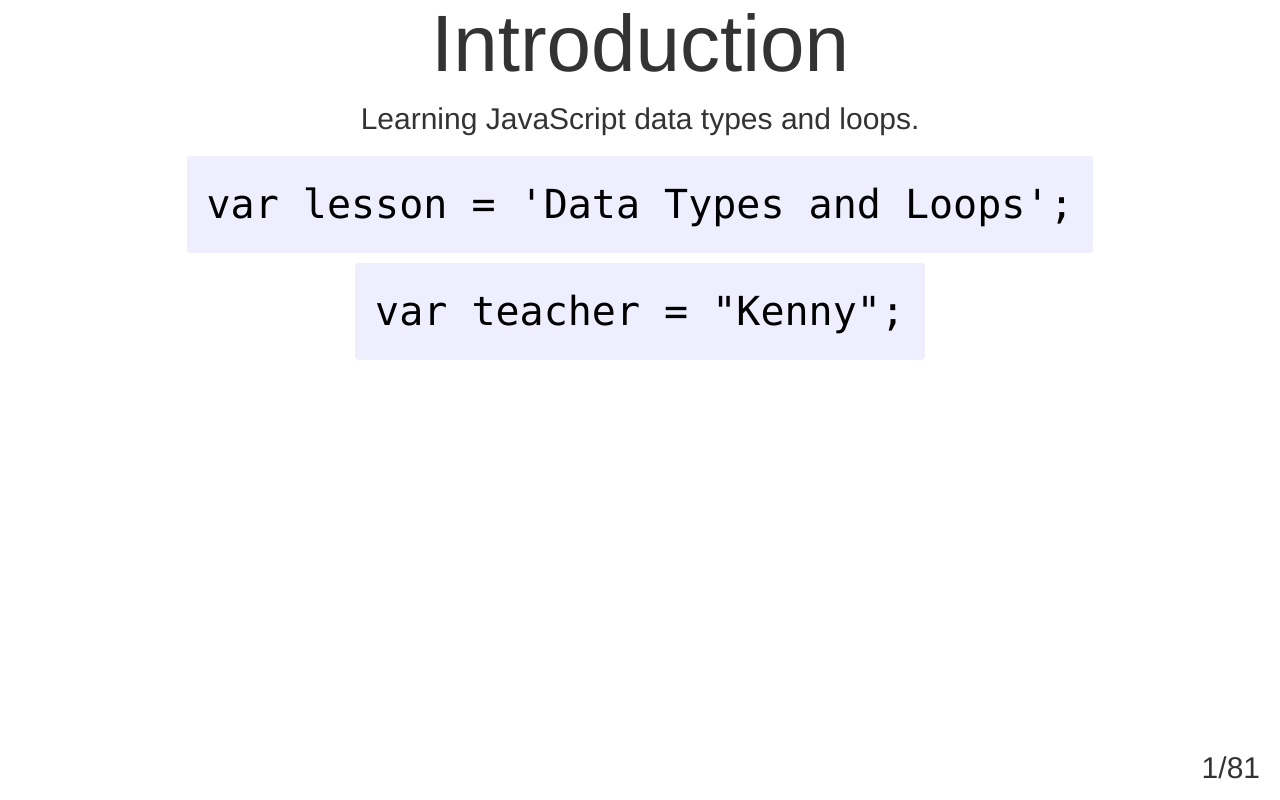
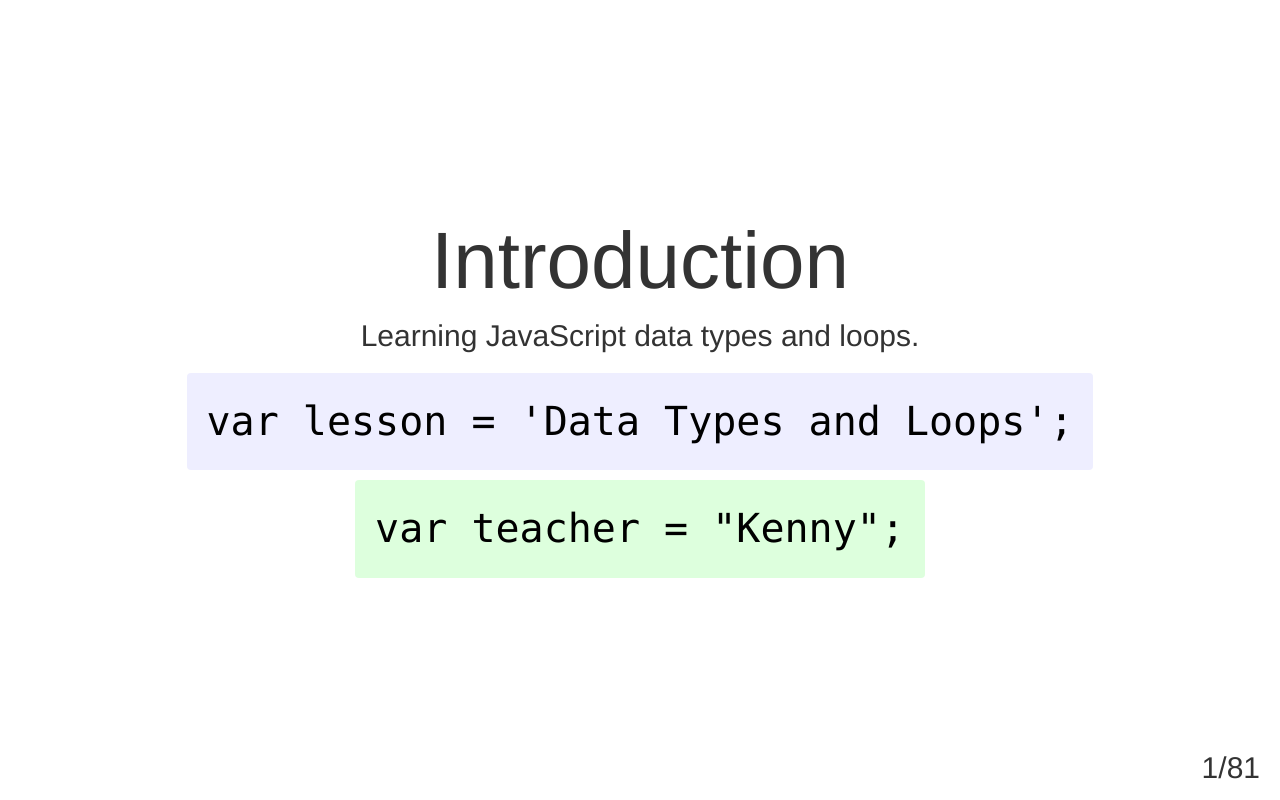
Before and after one commit to kentendo/javascript-slides, a website: page src/index.html in a window 1280 px wide. Drawn offline with nearby package versions, Linux system fonts and the light colour scheme; some packages are replaced by stand-ins of ours; files that its build step writes are made by us from their sources; files whose address does not match are found by name.

Commit message:
reworked css/html and added index to url for linking to a slide

```diff
--- a/Gruntfile.js
+++ b/Gruntfile.js
@@ -105,7 +105,7 @@ module.exports = function(grunt) {
         tasks: ['jshint:src_test', 'htmlmin', 'concat', 'uglify']
       },
       css_test: {
-        files: 'src/css/styles.css',
+        files: 'src/css/*',
         tasks: ['sass', 'cssmin']
       }
     }
--- a/src/css/styles.scss
+++ b/src/css/styles.scss
@@ -5,6 +5,7 @@ $bad-color:  #fee;
 
 body {
   font-size: 30px;
+  text-align:center;
 }
 
 h1, h2, h3{
@@ -40,45 +41,40 @@ code {
   display:inline-block;
   color: #000;
   background-color: $info-color;
-  white-space: pre;
   text-align:left;
 
-  .medium {
+  &.small {
+    font-size:25px;
+    padding:10px;
+  }
+
+  &.medium {
     font-size:33px;
     padding:15px;
   }
 
-  .small {
-    font-size:25px;
-    padding:10px;
-  }
-
-  .good {
+  &.good {
     background-color: $good-color;
   }
 
-  .bad {
+  &.bad {
     background-color: $bad-color;
   }
-}
 
-.slide {
-  text-align:center;
 }
 
 .glyphicon {
-
   vertical-align:middle;
 
-  .big {
+  &.big {
     font-size: 80px;
   }
 
-  .medium {
+  &.medium {
     font-size: 60px;
   }
 
-  .small {
+  &.small {
     font-size: 40px;
   }
 }
--- a/src/index.html
+++ b/src/index.html
@@ -3,7 +3,7 @@
   <head>
     <title>JavaScript - Datatypes and Loops - Slides</title>
     <link rel="stylesheet" type="text/css" href="lib/bootstrap/dist/css/bootstrap.min.css"/>
-    <link rel="stylesheet" type="text/css" href="css/javascript-slides.css"/>
+    <link rel="stylesheet" type="text/css" href="css/javascript-slides.min.css"/>
   </head>
   <body>
     <slideshow>
@@ -54,16 +54,16 @@
       </slide>
       <slide>
         <p>Save this in a file and open with a browser.</p>
-        <code class="text-left medium">&lt;!doctype html&gt;
-&lt;html&gt;
-  &lt;head&gt;
-    &lt;title&gt;Enter your name here&lt;/title&gt;
-  &lt;/head&gt;
-  &lt;body&gt;
-    &lt;script&gt;
-      alert('Hello World');
-    &lt;/script&gt;
-  &lt;/body&gt;
+        <code class="text-left medium">&lt;!doctype html&gt;<br>
+&lt;html&gt;<br>
+&nbsp;&nbsp;&lt;head&gt;<br>
+&nbsp;&nbsp;&nbsp;&nbsp;&lt;title&gt;Enter your name here&lt;/title&gt;<br>
+&nbsp;&nbsp;&lt;/head&gt;<br>
+&nbsp;&nbsp;&lt;body&gt;<br>
+&nbsp;&nbsp;&nbsp;&nbsp;&lt;script&gt;<br>
+&nbsp;&nbsp;&nbsp;&nbsp;&nbsp;&nbsp;alert('Hello World');<br>
+&nbsp;&nbsp;&nbsp;&nbsp;&lt;/script&gt;<br>
+&nbsp;&nbsp;&lt;/body&gt;<br>
 &lt;/html&gt;</code>
       </slide>
       <slide>
@@ -88,8 +88,8 @@
       </slide>
       <slide>
         <p><span class="glyphicon glyphicon-thumbs-up big" aria-hidden="true"></span> A few statements...</p>
-        <code class="good">var i = 12;
-var j = 8;
+        <code class="good">var i = 12;<br>
+var j = 8;<br>
 alert(i + j);</code>
       </slide>
       <slide>
@@ -106,8 +106,8 @@ alert(i + j);</code>
       </slide>
       <slide>
         <p>We use the <var>var</var> directive to create variables.</p>
-        <code class="good">var i = 0;
-var j = 1;
+        <code class="good">var i = 0;<br>
+var j = 1;<br>
 var k = "text goes here";</code>
       </slide>
       <slide>
@@ -123,34 +123,34 @@ var k = "text goes here";</code>
       </slide>
       <slide>
         <p>...or in multiple lines.</p>
-        <code class="good">var i = 0,
-    j = 1,
-    k = "text goes here";</code>
+        <code class="good">var i = 0,<br>
+&nbsp;&nbsp;&nbsp;&nbsp;j = 1,<br>
+&nbsp;&nbsp;&nbsp;&nbsp;k = "text goes here";</code>
       <p><span class="glyphicon glyphicon-thumbs-up small" aria-hidden="true"></span> <i>A little cleaner.</i></p>
       </slide>
       <slide>
         <p>You can also declare empty variables and assign them values later</p>
-        <code class="good medium">var i; // I'm empty
-var a, b, c; // We are too
-var d = "I have a value :)"; // Not empty
-i = d; // Not empty anymore
+        <code class="good medium">var i; // I'm empty<br>
+var a, b, c; // We are too<br>
+var d = "I have a value :)"; // Not empty<br>
+i = d; // Not empty anymore<br>
 alert(i);</code>
       </slide>
       <slide>
         <p>Once you declare a variable you can use it.</p>
-        <code class="good">var i;
-console.log(i); // prints undefined
-i = 1;
+        <code class="good">var i;<br>
+console.log(i); // prints undefined<br>
+i = 1;<br>
 console.log(i); // prints 1</code>
       </slide>
       <slide>
         <h1><span class="glyphicon glyphicon-thumbs-up big" aria-hidden="true"></span> camelCase</h1>
-        <code class="good">var isMobile;
+        <code class="good">var isMobile;<br>
 var isCamelCase = true;</code>
       </slide>
       <slide>
         <h1><span class="glyphicon glyphicon-thumbs-down" aria-hidden="true"></span> not camelCase.</h1>
-        <code class="bad">var ismobile;
+        <code class="bad">var ismobile;<br>
 var iscamelcase = false;</code>
       </slide>
       <slide>
@@ -164,35 +164,35 @@ var iscamelcase = false;</code>
       </slide>
       <slide>
         <p><span class="glyphicon glyphicon-thumbs-up" aria-hidden="true"></span> Single line comments start with //</p>
-        <code class="good medium">// here's a comment from the code on this page
-// this might help me later
-// or someone else looking at my code
-
-// this will disable scrollbars
+        <code class="good medium">// here's a comment from the code on this page<br>
+// this might help me later<br>
+// or someone else looking at my code<br>
+<br>
+// this will disable scrollbars<br>
 $document[0].body.style.overflow = 'hidden';</code>
       </slide>
       <slide>
         <p>Multiline comments start with &#47;* and end with *&#47;,</p>
         <p>with some * in between.</p>
-        <code class="good small">/*
- * This is how they do it...
- * ...and like this.
- * ...and like this.
- * ...and like this.
- *
- */
-
+        <code class="good small">/*<br>
+ * This is how they do it...<br>
+ * ...and like this.<br>
+ * ...and like this.<br>
+ * ...and like this.<br>
+ *<br>
+ */<br>
+<br>
 /* We still can do a one liner though. */</code>
       </slide>
       <slide>
         <h1>Blocks</h1>
-        <code class="medium">// blocks are multiple statements wrapped in curly brackets
-// there's no use for standalone blocks
-// but we use them for more complex things later
-{
-  var one = 1;
-  var two = 2;
-  alert(one * 2);
+        <code class="medium">// blocks are multiple statements wrapped in curly brackets<br>
+// there's no use for standalone blocks<br>
+// but we use them for more complex things later<br>
+{<br>
+&nbsp;&nbsp;var one = 1;<br>
+&nbsp;&nbsp;var two = 2;<br>
+&nbsp;&nbsp;alert(one * 2);<br>
 }</code>
       </slide>
       <slide>
@@ -200,60 +200,60 @@ $document[0].body.style.overflow = 'hidden';</code>
       </slide>
       <slide>
         <h1>Arithmetic Operators<br>+, -, *, /, %</h1>
-        <code class="small">// these operators are used for simple math
-console.log(4 + 2) // prints 6
-console.log(4 - 2) // prints 2
-console.log(4 * 2) // prints 8
-console.log(4 / 2) // prints 2
+        <code class="small">// these operators are used for simple math<br>
+console.log(4 + 2) // prints 6<br>
+console.log(4 - 2) // prints 2<br>
+console.log(4 * 2) // prints 8<br>
+console.log(4 / 2) // prints 2<br>
 console.log(4 % 2) // prints 0</code>
       </slide>
       <slide>
         <h1>String Concatenation</h1>
         <p>Putting pieces of text together with +.</p>
-        <code class="good">var myString = "My" + " " + "String";
+        <code class="good">var myString = "My" + " " + "String";<br>
 alert(myString); // My String</code>
       </slide>
       <slide>
         <h1>Increment/Decrement<br>++, --</h1>
-        <code class="good">var i = 0;
-i++;
-console.log(i); // prints 1
-i--;
+        <code class="good">var i = 0;<br>
+i++;<br>
+console.log(i); // prints 1<br>
+i--;<br>
 console.log(i); // prints 0</code>
       </slide>
       <slide>
         <h1>Logical Operators<br>&amp;&amp;, ||, !</h1>
-          <code class="good medium">var isTasty = true, isCheap = true, isFree = false;
-alert(isTasty && isCheap) // AND;
-alert(isCheap || isFree) // OR;
+          <code class="good medium">var isTasty = true, isCheap = true, isFree = false;<br>
+alert(isTasty && isCheap) // AND;<br>
+alert(isCheap || isFree) // OR;<br>
 alert(!isFree) // NOT</code>
         </ul>
       </slide>
       <slide>
         <h1>Assignment Operators<br>=, +=, -=, *=, /=</h1>
         <p>These are the basic assignment operators used to assign values to variables.</p>
-        <code class="good medium">var i = 1;
-console.log(i += 1); // prints 2
-console.log(i -= 1); // prints 1
-console.log(i *= 3); // prints 3
+        <code class="good medium">var i = 1;<br>
+console.log(i += 1); // prints 2<br>
+console.log(i -= 1); // prints 1<br>
+console.log(i *= 3); // prints 3<br>
 console.log(i /= 3); // prints 1</code>
       </slide>
       <slide>
         <h1>Comparison Operators<br>==, ===, !=, !==</h1>
         <p>Use these to compare two statements.</p>
-        <code class="good medium">var i = false,
-    j = "";
-console.log(i == j); // equality
-console.log(i === j); // strict equality
-console.log(i != j); // inequality
+        <code class="good medium">var i = false,<br>
+    j = "";<br>
+console.log(i == j); // equality<br>
+console.log(i === j); // strict equality<br>
+console.log(i != j); // inequality<br>
 console.log(i !== j); // strict inequality</code>
       </slide>
       <slide>
         <h1>More Comparison Operators<br>&gt;, &gt;=, &lt;, &lt;=</h1>
-        <code class="good medium">var i = 5, j = 5;
-console.log(i &lt; j); // less than
-console.log(i &lt;= j); // less than or equal to
-console.log(i &gt; j); // greater than
+        <code class="good medium">var i = 5, j = 5;<br>
+console.log(i &lt; j); // less than<br>
+console.log(i &lt;= j); // less than or equal to<br>
+console.log(i &gt; j); // greater than<br>
 console.log(i &gt;= j); // greater than or equal to</code>
       </slide>
       <slide>
@@ -261,38 +261,38 @@ console.log(i &gt;= j); // greater than or equal to</code>
       </slide>
       <slide>
       	<h1>if</h1>
-        <code>var isCoding = true;
+        <code>var isCoding = true;<br>
 if(isCoding) alert("I'm coding!");</code>
       </slide>
       <slide>
       	<h1>The same thing with a block.</h1>
-        <code>var isCoding = true;
-if(isCoding) {
-  // could add more code here
-  alert("I'm coding!");
+        <code>var isCoding = true;<br>
+if(isCoding) {<br>
+&nbsp;&nbsp;// could add more code here<br>
+&nbsp;&nbsp;alert("I'm coding!");<br>
 }</code>
       </slide>
       <slide>
       	<h1>if..else</h1>
-        <code>var isCoding = true;
-if(isCoding)
-  alert("I'm coding!");
-else
-  alert("I'm not coding!");</code>
+        <code>var isCoding = true;<br>
+if(isCoding)<br>
+&nbsp;&nbsp;alert("I'm coding!");<br>
+else<br>
+&nbsp;&nbsp;alert("I'm not coding!");</code>
       </slide>
       <slide>
       	<h1>The same thing with less lines.</h1>
-        <code>var isCoding = true;
-if(isCoding) alert("I'm coding!")
+        <code>var isCoding = true;<br>
+if(isCoding) alert("I'm coding!")<br>
 else alert("I'm not coding!");</code>
       </slide>
       <slide>
       	<h1>The same thing with blocks.</h1>
-        <code>var isCoding = true;
-if(isCoding) {
-  alert("I'm coding!");
-} else {
-  alert("I'm not coding!");
+        <code>var isCoding = true;<br>
+if(isCoding) {<br>
+&nbsp;&nbsp;alert("I'm coding!");<br>
+} else {<br>
+&nbsp;&nbsp;alert("I'm not coding!");<br>
 }</code>
       </slide>
       <slide>
@@ -311,8 +311,8 @@ if(isCoding) {
       <slide>
         <h1>Dynamic Types</h1>
         <p>You can change the type of a variable.</p>
-        <code>var x = 0; // I'm a Number!
-x = "Some text."; // I'm a String!
+        <code>var x = 0; // I'm a Number!<br>
+x = "Some text."; // I'm a String!<br>
 x = [1, 2, 3, 4, 5]; // I'm an Array!</code>
       </slide>
       <slide>
@@ -342,13 +342,12 @@ x = [1, 2, 3, 4, 5]; // I'm an Array!</code>
       <slide>
       	<h1>To be or not to be.</h1>
         <p>A <var>Boolean</var> can only be true or false.</p>
-        <code class="good medium">var myBoolean = true;
-if(myBoolean) alert('It is true!');
-
-// now assign false
-myBoolean = false;
-if(!myBoolean) alert('It is false!');
-</code>
+        <code class="good medium">var myBoolean = true;<br>
+if(myBoolean) alert('It is true!');<br>
+<br>
+// now assign false<br>
+myBoolean = false;<br>
+if(!myBoolean) alert('It is false!');</code>
       </slide>
       <slide>
         <h1>Null</h1>
@@ -360,9 +359,9 @@ if(!myBoolean) alert('It is false!');
       <slide>
         <h1>Undefined</h1>
         <p>When a <var>variable</var> has not been assigned a value, it has the value of <var>undefined</var>.</p>
-        <code>var i;
-alert(i); // undefined
-i = true;
+        <code>var i;<br>
+alert(i); // undefined<br>
+i = true;<br>
 alert(i); // true</code>
       </slide>
       <slide>
@@ -375,12 +374,11 @@ alert(i); // true</code>
       </slide>
       <slide>
         <p><span class="glyphicon glyphicon-thumbs-up big" aria-hidden="true"></span> Valid numbers.</p>
-        <code class="good">var a = 100, b = -100;
-var c = -10000.083, d = 3.3;
-var e = 0x000000; // 0
-var y = 123e5; // 12300000
+        <code class="good">var a = 100, b = -100;<br>
+var c = -10000.083, d = 3.3;<br>
+var e = 0x000000; // 0<br>
+var y = 123e5; // 12300000<br>
 var z = 123e-5; // 0.00123</code>
-
       </slide>
       <slide>
         <p><span class="glyphicon glyphicon-thumbs-down big" aria-hidden="true"></span> Invalid numbers.</p>
@@ -424,21 +422,21 @@ var z = 123e-5; // 0.00123</code>
       </slide>
       <slide>
         <p><span class="glyphicon glyphicon-thumbs-up big" aria-hidden="true"></span> Valid string examples.</p>
-        <code class="good">var one = "one";
-var two = '2';
-var three = 'Th' + "r" + 'ee';
+        <code class="good">var one = "one";<br>
+var two = '2';<br>
+var three = 'Th' + "r" + 'ee';<br>
 var four = ""; // I'm empty but I'm legal</code>
       </slide>
       <slide>
         <p><span class="glyphicon glyphicon-thumbs-down big" aria-hidden="true"></span> Invalid strings.</p>
-        <code class="bad">var foo = bar;
-var bar = "foo;
+        <code class="bad">var foo = bar;<br>
+var bar = "foo;<br>
 var bad = "s"s";</code>
       </slide>
       <slide>
         <h1>String.length</h1>
         <p>The length property of a String.</p>
-        <code class="good">var myString = "Hello";
+        <code class="good">var myString = "Hello";<br>
 alert(myString.length); // 5</code>
       </slide>
       <slide>
@@ -451,9 +449,9 @@ alert(myString.length); // 5</code>
           <li>And many, many more...</li>
         </ul>
       </slide>
-      <slide><code class="good">var myString = "Hello World";
-var hello = myString.substr(0, 5);
-var world = myString.substr(6, 5);
+      <slide><code class="good">var myString = "Hello World";<br>
+var hello = myString.substr(0, 5);<br>
+var world = myString.substr(6, 5);<br>
 alert(hello + " " + world);</code>
       </slide>
       <slide>
@@ -479,16 +477,16 @@ alert(hello + " " + world);</code>
       <slide>
         <h1>Object Methods</h1>
         <p>It's just a function stored in a <var>Object</var> property.</p>
-          <code class="good">var myObject = {
-  sayHello:function(){ alert("Hello"); }
-};
-
+          <code class="good">var myObject = {<br>
+  sayHello:function(){ alert("Hello"); }<br>
+};<br>
+<br>
 myObject.sayHello(); // alerts "Hello"</code>
       </slide>
       <slide>
         <h1>Property and method access.</h1>
-        <code>var object = { name:"kenny", age:38 };
-alert(object.name); // dot notation
+        <code>var object = { name:"kenny", age:38 };<br>
+alert(object.name); // dot notation<br>
 alert(object['age']); // bracket notation</code>
       </slide>
       <slide>
@@ -502,16 +500,16 @@ alert(object['age']); // bracket notation</code>
       </slide>
       <slide>
         <h1>Creating Arrays</h1>
-        <code>var myNumberArray = [1, 2, 3];
-var myNameArray = ["Kenny", "Cosca"];
+        <code>var myNumberArray = [1, 2, 3];<br>
+var myNameArray = ["Kenny", "Cosca"];<br>
 var myMixedArray = [7, "text", true];</code>
       </slide>
       <slide>
         <h1>Array Indexes</h1>
         <p>Arrays are indexed starting with 0.</p>
-        <code>var myArray = ["zero", "one", "two"];
-console.log(myArray[0]); // "zero"
-console.log(myArray[2]); // "two"
+        <code>var myArray = ["zero", "one", "two"];<br>
+console.log(myArray[0]); // "zero"<br>
+console.log(myArray[2]); // "two"<br>
 console.log(myArray[3]); // Oh no! Error!</code>
       </slide>
       <slide>
@@ -520,17 +518,17 @@ console.log(myArray[3]); // Oh no! Error!</code>
       <slide>
         <h1>for</h1>
         <p>For loops are great for Arrays!</p>
-        <code class="medium good">var fruits = ['apple', 'orange', 'pear'];
-
-// we're looping through our fruits Array
-for(var i = 0; i &lt; fruits.length; i++){
-  console.log(fruits[i]);
+        <code class="medium good">var fruits = ['apple', 'orange', 'pear'];<br>
+<br>
+// we're looping through our fruits Array<br>
+for(var i = 0; i &lt; fruits.length; i++){<br>
+&nbsp;&nbsp;console.log(fruits[i]);<br>
 }</code>
       </slide>
       <!-- <slide>
         <code>// * is optional
 for (*pre; conditional; *post;){
-  // this runs everytime conditional is true
+&nbsp;&nbsp;// this runs everytime conditional is true
 }</code>
       </slide>
       <slide>
@@ -553,53 +551,53 @@ while(i &lt; max){
       </slide> -->
       <slide>
         <h1>while</h1>
-        <code>var i = 0;
-while(i &lt; 10) {
-  console.log(i);
-  i++;
+        <code>var i = 0;<br>
+while(i &lt; 10) {<br>
+&nbsp;&nbsp;console.log(i);<br>
+&nbsp;&nbsp;i++;<br>
 }</code>
       </slide>
       <slide>
         <h1>do..while</h1>
-        <code>var i = 0;
-do{
-  // this happens once no matter what!
-  console.log(i);
-  i++;
+        <code>var i = 0;<br>
+do{<br>
+&nbsp;&nbsp;// this happens once no matter what!<br>
+&nbsp;&nbsp;console.log(i);<br>
+&nbsp;&nbsp;i++;<br>
 } while (i &lt; 10)</code>
       </slide>
       <slide>
         <h1>for..in</h1>
-        <code class="medium">var teacher = { name: 'Kenny', mood: 'Happy' }
-
-// it's perfect for looping through object properties
-for(var i in teacher){
-  console.log(i);
-  console.log(teacher[i]);
+        <code class="medium">var teacher = { name: 'Kenny', mood: 'Happy' }<br>
+<br>
+// it's perfect for looping through object properties<br>
+for(var i in teacher){<br>
+&nbsp;&nbsp;console.log(i);<br>
+&nbsp;&nbsp;console.log(teacher[i]);<br>
 }</code>
       </slide>
       <slide>
         <h1>Switch</h1>
-        <code class="good small">switch(event.which)
-{
-  case 37: // left
-    scope.down();
-    break;
-  case 38: // up
-    scope.up();
-    break;
-  case 39: // right
-    scope.up();
-    break;
-  case 40: // down
-    scope.down();
-    break;
+        <code class="good small">switch(event.which)<br>
+{<br>
+&nbsp;&nbsp;case 37: // left<br>
+&nbsp;&nbsp;&nbsp;&nbsp;scope.down();<br>
+&nbsp;&nbsp;&nbsp;&nbsp;break;<br>
+&nbsp;&nbsp;case 38: // up<br>
+&nbsp;&nbsp;&nbsp;&nbsp;scope.up();<br>
+&nbsp;&nbsp;&nbsp;&nbsp;break;<br>
+&nbsp;&nbsp;case 39: // right<br>
+&nbsp;&nbsp;&nbsp;&nbsp;scope.up();<br>
+&nbsp;&nbsp;&nbsp;&nbsp;break;<br>
+&nbsp;&nbsp;case 40: // down<br>
+&nbsp;&nbsp;&nbsp;&nbsp;scope.down();<br>
+&nbsp;&nbsp;&nbsp;&nbsp;break;<br>
 }</code>
       </slide>
     </slideshow>
     <script type="text/javascript" src="lib/angular/angular.min.js"></script>
     <script type="text/javascript" src="lib/angular-animate/angular-animate.min.js"></script>
     <script type="text/javascript" src="lib/angular-route/angular-route.min.js"></script>
-    <script type="text/javascript" src="js/javascript-slides.js"></script>
+    <script type="text/javascript" src="js/javascript-slides.min.js"></script>
   </body>
 </html>
```
Also changed, not shown: src/js/app.js (+16 -19 lines), dist/css/javascript-slides.css, dist/css/javascript-slides.min.css, dist/index.html, dist/js/javascript-slides.js, dist/js/javascript-slides.min.js, src/css/styles.css.
